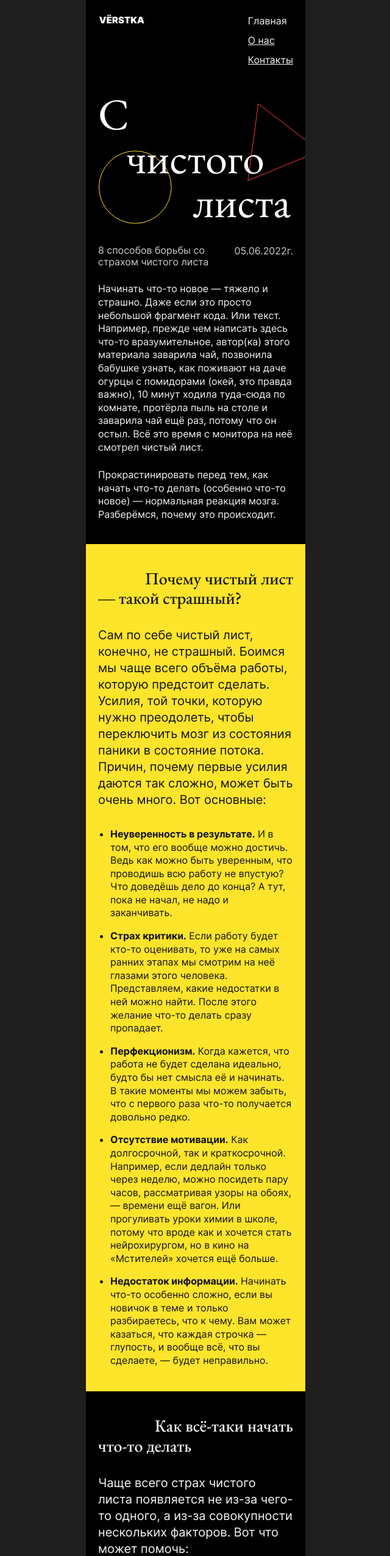
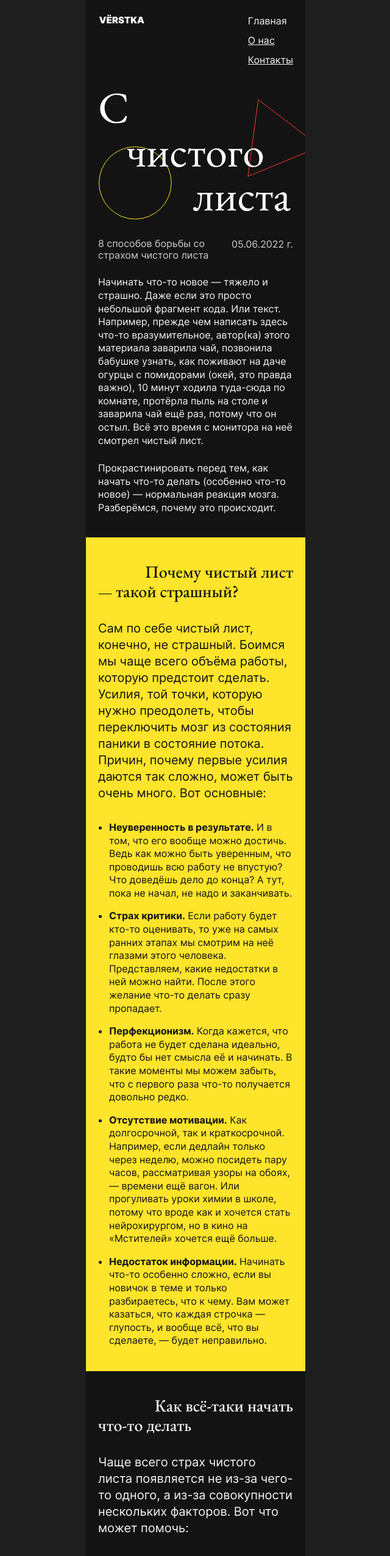
Before and after one commit to katethp/s-chistogo-lista, a plain HTML site: page index.html in a window 1280 px wide. Shown: the top 2551 px of the page at 61% size, without its empty margins (319-959 px from the left). Drawn offline with nearby package versions, Linux system fonts and the light colour scheme; a web font is replaced by a local one.

Commit message:
Первый проект после переделки
На проверку

```diff
--- a/index.html
+++ b/index.html
@@ -7,29 +7,42 @@
     <link rel="stylesheet" href="fonts/fonts.css" />
     <link rel="stylesheet" href="reset.css" />
     <link rel="stylesheet" href="styles/style.css" />
+    <link rel="preconnect" href="https://fonts.googleapis.com" />
+    <link rel="preconnect" href="https://fonts.gstatic.com" crossorigin />
+    <link
+      href="https://fonts.googleapis.com/css2?family=Cormorant+Garamond:wght@400;500;600;700&family=Open+Sans:ital,wght@0,300..800;1,300..800&family=Playfair+Display:ital,wght@0,400..900;1,400..900&family=Roboto&display=swap"
+      rel="stylesheet"
+    />
+    <link rel="preconnect" href="https://fonts.googleapis.com" />
+    <link rel="preconnect" href="https://fonts.gstatic.com" crossorigin />
+    <link
+      href="https://fonts.googleapis.com/css2?family=Open+Sans:ital,wght@0,300..800;1,300..800&family=Playfair+Display:ital,wght@0,400..900;1,400..900&family=Roboto&display=swap"
+      rel="stylesheet"
+    />
   </head>
   <body class="body">
     <header class="header">
+      <a class="header__logo-link">
         <img
           class="header__logo"
           src="images/logo.svg"
           alt="Изображение логотипа"
           width="78"
           height="15"
-      />
+      /></a>
+      <nav class="header__nav">
         <ul class="header__menu">
           <li class="header__menu-list">
-          <a href="0" class="header__menu-item" style="text-decoration: none"
-            >Главная</a
-          >
+            <a href="0" class="header__menu-item">Главная</a>
           </li>
           <li class="header__menu-list">
-          <a href="0" class="header__menu-item">О нас</a>
+            <a href="0" class="header__menu-item-active">О нас</a>
           </li>
           <li class="header__menu-list">
-          <a href="0" class="header__menu-item">Контакты</a>
+            <a href="0" class="header__menu-item-active">Контакты</a>
           </li>
         </ul>
+      </nav>
     </header>
 
     <main>
@@ -41,20 +54,16 @@
             alt="Фоновое изображение в виде геометрических фигур"
           />
           <div class="cover">
-            <span class="span" style="text-align: start; margin-left: 20px"
-              >С</span
-            >
-            <span class="span" style="text-align: center">чистого</span>
-            <span class="span" style="text-align: end; margin-right: 24px"
-              >листа</span
-            >
+            <span class="span span_start">С</span>
+            <span class="span span_center">чистого</span>
+            <span class="span span_end">листа</span>
           </div>
         </div>
 
         <div class="intro">
           <div class="data_line">
             <p class="align_left">8 способов борьбы со страхом чистого листа</p>
-            <time class="align_right" datetime="2022-06-05">05.06.2022г.</time>
+            <time class="align_right" datetime="2022-06-05">05.06.2022 г.</time>
           </div>
           <p class="mid_line">
             Начинать что-то новое — тяжело и страшно. Даже если это просто
@@ -79,13 +88,13 @@
             <h1 class="question-part-1">Почему чистый лист</h1>
             <h1 class="question-part-2">— такой cтрашный?</h1>
           </div>
-          <p class="respons">
+          <h2 class="respons">
             Сам по себе чистый лист, конечно, не страшный. Боимся мы чаще всего
             объёма работы, которую предстоит сделать. Усилия, той точки, которую
             нужно преодолеть, чтобы переключить мозг из состояния паники в
             состояние потока. Причин, почему первые усилия даются так сложно,
             может быть очень много. Вот основные:
-          </p>
+          </h2>
           <ul class="list_reasons">
             <li class="reasons_ul-li">
               <b>Неуверенность в результате.</b> И в том, что его вообще можно
@@ -127,10 +136,10 @@
             <h1 class="how1">Как всё-таки начать</h1>
             <h1 class="how2">что-то делать</h1>
           </div>
-          <p class="how_response">
+          <h2 class="how_response">
             Чаще всего страх чистого листа появляется не из-за чего-то одного, а
             из-за совокупности нескольких факторов. Вот что может помочь:
-          </p>
+          </h2>
         </div>
 
         <ul class="card-list">
@@ -163,9 +172,9 @@
           <li>
             <article class="card card_theme_bright">
               <div class="card__content">
-                <h1 class="card__title_bright">
+                <h3 class="card__title_bright">
                   Поставить перед собой рамку для фотографии
-                </h1>
+                </h3>
                 <div class="card__text_bright">
                   <p>
                     Самую обычную: 10 на 15 сантиметров. Уже от одного ощущения,
@@ -190,7 +199,7 @@
                 <p class="card__author-name">Иван Бунин</p>
               </div>
               <div class="card__content">
-                <h1 class="card__title">Сделать из задачи рутину</h1>
+                <h3 class="card__title">Сделать из задачи рутину</h3>
                 <div class="card__text">
                   <p>
                     «Писать стихи нужно каждый день, подобно тому как скрипач
--- a/styles/style.css
+++ b/styles/style.css
@@ -7,42 +7,43 @@
   display: flex;
   justify-content: space-between;
   box-sizing: border-box;
-  height: 132px;
   padding-left: 20px;
   padding-right: 20px;
   padding-top: 24px;
-  padding-bottom: 24px;
-  background-color: black;
+  padding-bottom: 20px;
+  background-color: #131313;
 }
 
 .header__menu {
-  font-family: "Inter", inter regular;
+  display: flex;
+  flex-direction: column;
+  gap: 12px;
+  font-family: "Inter", "Open Sans", sans-serif;
   font-size: 16px;
+  list-style-type: none;
 }
 
 .header__menu-item {
   color: #f5f5f5;
+  text-decoration: none;
 }
 
-.header__menu-list {
-  margin-bottom: 12px;
+.header__menu-item-active {
+  color: #f5f5f5;
 }
 
 .container {
-  padding-top: 7px;
   position: relative;
-  top: 50%;
-  background-color: black;
+  background-color: #131313;
 }
 
 .cover {
   width: 360px;
-  padding-top: 7px;
   margin: auto;
   position: absolute;
-  left: 0px;
-  top: 0px;
-  font-family: "EB Garamond", regular;
+  left: 0;
+  top: 0;
+  font-family: "EB Garamond", "Cormorant Garamond", serif;
   font-size: 72px;
   color: #fff;
 }
@@ -52,39 +53,53 @@
   height: 72px;
 }
 
+.span_start {
+  text-align: start;
+  margin-left: 20px;
+}
+
+.span_center {
+  text-align: center;
+}
+
+.span_end {
+  text-align: end;
+  margin-right: 24px;
+}
+
 .image_cover {
   width: 339px;
-  height: 198px;
+  min-height: 198px;
   margin: auto;
   margin-left: 21px;
-  margin-top: 30px;
+  margin-top: 34px;
 }
 
 .intro {
-  padding-top: 30px;
+  padding-top: 26px;
   padding-left: 20px;
   padding-right: 20px;
   padding-bottom: 37px;
-  font-family: "Inter", inter regular;
+  font-family: "Inter", "Open Sans", sans-serif;
   font-size: 16px;
   color: #ccc;
-  background-color: black;
+  background-color: #131313;
   overflow: hidden;
 }
 
 .data_line {
+  display: flex;
+  justify-content: space-between;
   margin-bottom: 24px;
   overflow: hidden;
 }
 
 .align_left {
-  float: left;
   width: 210px;
   white-space: pre-line;
   line-height: 120%;
 }
 .align_right {
-  float: right;
   white-space: nowrap;
 }
 
@@ -100,7 +115,7 @@
 }
 
 .reasons {
-  font-family: "Inter", inter regular;
+  font-family: "Inter", "Open Sans", sans-serif;
   font-size: 20px;
   color: #131313;
   line-height: 27px;
@@ -113,34 +128,46 @@
 
 h1 {
   font-weight: 500;
-  float: left;
-  font-family: "EB Garamond", medium;
+  font-family: "EB Garamond", "Cormorant Garamond", serif;
   font-size: 28px;
   line-height: 115%;
 }
 
+h2 {
+  font-weight: 400;
+  font-family: "Inter", "Open Sans", sans-serif;
+  font-size: 20px;
+  line-height: 27px;
+}
+
+h3 {
+  font-weight: 500;
+  font-family: "EB Garamond", "Cormorant Garamond", serif;
+  font-size: 22px;
+  line-height: 135%;
+}
+
 .question-part-1 {
-  float: right;
+  text-align: end;
 }
 
 .question-part-2 {
-  float: left;
+  text-align: start;
 }
 
 .respons {
   margin-top: 32px;
   margin-bottom: 32px;
-  float: left;
 }
 
 .list_reasons {
   margin-top: 16px;
+  padding-bottom: 39px;
   font-size: 16px;
-  font-family: "Inter", regular;
-  padding-left: 20px;
-  padding-right: 0px;
+  font-family: "Inter", "Open Sans", sans-serif;
+  padding-left: 18px;
+  padding-right: 0;
   line-height: 21.6px;
-  padding-bottom: 40px;
 }
 
 .reasons_ul-li {
@@ -151,24 +178,23 @@ h1 {
   padding-left: 20px;
   padding-right: 20px;
   padding-top: 40px;
-  background-color: black;
+  background-color: #131313;
   overflow: hidden;
 }
 
 .how1 {
-  float: right;
+  text-align: end;
   color: #f5f5f5;
 }
 
 .how2 {
-  float: left;
+  text-align: start;
   color: #f5f5f5;
 }
 
 .how_response {
-  font-family: "Inter", regular;
+  font-family: "Inter", "Open Sans", sans-serif;
   color: #f5f5f5;
-  float: left;
   line-height: 135%;
   margin-top: 32px;
   font-size: 20px;
@@ -191,8 +217,8 @@ h1 {
   list-style-type: none;
   flex-direction: column;
   overflow: hidden;
-  background-color: black;
-  padding-bottom: 60px;
+  background-color: #131313;
+  padding-bottom: 28px;
 }
 
 .card__author {
@@ -201,7 +227,6 @@ h1 {
 }
 
 .card__author-image {
-  float: left;
   padding-left: 20px;
   padding-top: 20px;
   width: 100px;
@@ -209,9 +234,8 @@ h1 {
 }
 
 .card__author-name {
-  float: left;
   margin-top: 8px;
-  font-family: "Inter";
+  font-family: "Inter", "Open Sans", sans-serif;
   font-weight: bold;
   font-size: 16px;
   line-height: 135%;
@@ -225,7 +249,7 @@ h1 {
 }
 
 .card__title {
-  font-family: "EB Garamond", medium;
+  font-family: "EB Garamond", "Cormorant Garamond", serif;
   font-size: 22px;
   line-height: 135%;
   color: #f5f5f5;
@@ -235,17 +259,16 @@ h1 {
 }
 
 .card__text {
-  font-family: "Inter", regular;
+  font-family: "Inter", "Open Sans", sans-serif;
   font-size: 16px;
   line-height: 21.6px;
   color: #f5f5f5;
-  float: left;
   padding-left: 20px;
   padding-right: 20px;
 }
 
 .card__title_bright {
-  font-family: "EB Garamond", medium;
+  font-family: "EB Garamond", "Cormorant Garamond", serif;
   font-size: 22px;
   line-height: 135%;
   color: #131313;
@@ -256,8 +279,7 @@ h1 {
 }
 
 .card__text_bright {
-  margin-top: 32px;
-  font-family: "Inter", regular;
+  font-family: "Inter", "Open Sans", sans-serif;
   font-size: 16px;
   line-height: 21.6px;
   color: #131313;
@@ -269,17 +291,17 @@ h1 {
   display: flex;
   justify-content: space-between;
   box-sizing: border-box;
-  height: 62px;
+  min-height: 62px;
   padding-left: 20px;
   padding-right: 20px;
   padding-top: 20px;
   padding-bottom: 20px;
-  background-color: black;
+  background-color: #131313;
   border-top: 1px solid #fee42a;
 }
 
 .footer__copy {
-  font-family: "Inter", regular;
+  font-family: "Inter", "Open Sans", sans-serif;
   font-size: 16px;
   color: #f5f5f5;
 }
@@ -287,7 +309,7 @@ h1 {
 .footer__links {
   display: flex;
   flex-direction: row;
-  font-family: "Inter", regular;
+  font-family: "Inter", "Open Sans", sans-serif;
   font-size: 14px;
   list-style-type: none;
 }
```
Lines whose indentation alone changed are shown as unchanged.
